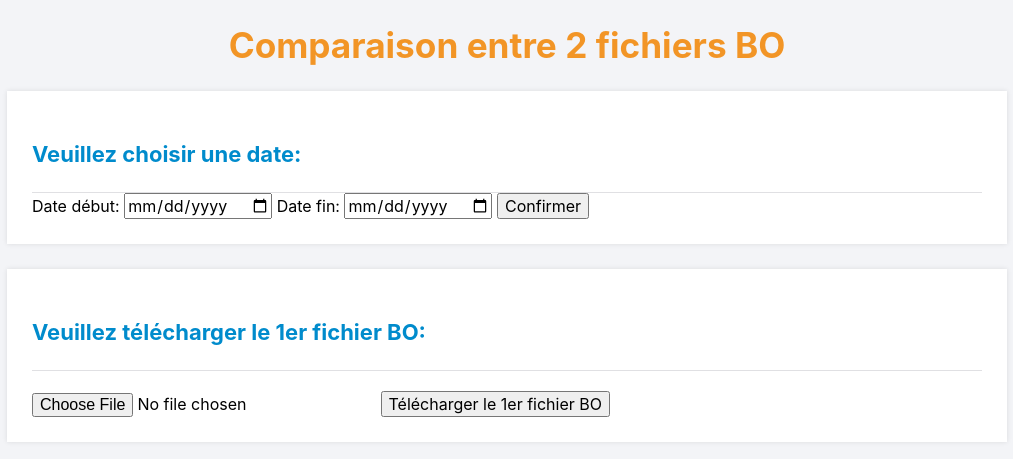
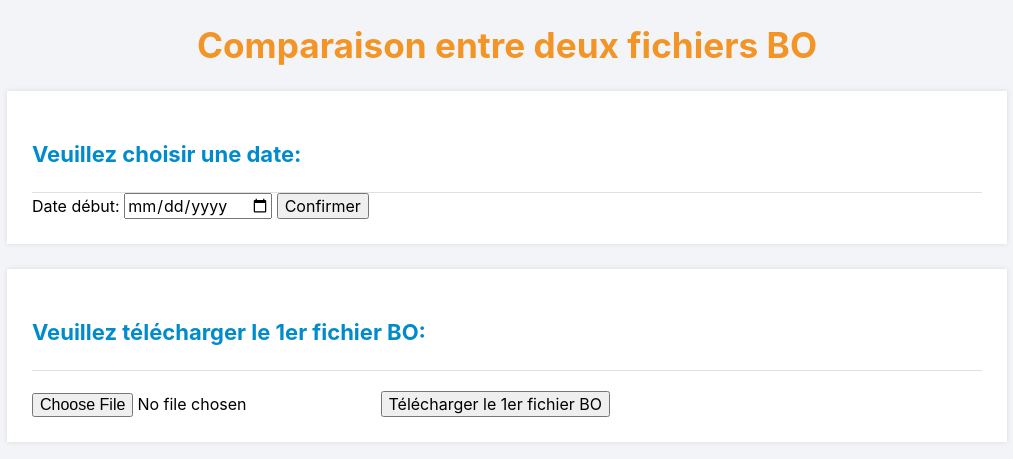
Before and after one commit to SalmaDarh/Projet-CT, a Flask app: page /accueil/ComparaisonBO/ in a window 1280 px wide. Shown: the part 70-529 px from the top of the page, without its empty margins (133-1146 px from the left). Run offline with Flask 2, Linux system fonts and the light colour scheme.

Commit message:
modifications

```diff
--- a/project/main.py
+++ b/project/main.py
@@ -145,7 +145,6 @@ def accueil():
 def logout():
     logout_user()
     return redirect(url_for('login'))
-
 
 
 
@@ -635,8 +634,7 @@ def comparaison():
             result = result.rename(columns={'Montant':'Montant fichier 1'}, inplace = False)
             result['Date et Heure Transaction'] = data_BO['Date et Heure Transaction'].apply(lambda t: t.replace(second=0))
 
-
-        #UPload file BO + Traitements:
+        #2ème fichier BO:
         if request.form['action']=='Télécharger le 2ème fichier BO':
             app.config['UPLOAD_FOLDER'] = UPLOAD_FOLDER_2
             file_BO = request.files['uploadBoe']
--- a/project/templates/comparaisonBO.html
+++ b/project/templates/comparaisonBO.html
@@ -4,14 +4,12 @@
 
 {% block content %}
 
-<h1 class="consol" style="color: #f29526;">Comparaison entre 2 fichiers BO</h1>
+<h1 class="consol" style="color: #f29526;">Comparaison entre deux fichiers BO</h1>
 <div>
     <h2 style="color: #008bcc;">Veuillez choisir une date:</h2>
     <form action="{{ url_for('controleTraitement') }}" method="post">
         <label for="startDate" >Date début:</label>
         <input type="date" name="startdate" id="startdate"  required>
-        <label for="birthday">Date fin:</label>
-        <input type="date" name="enddate" id="enddate" required>
         <input type="submit" name="action"value="Confirmer">
     </form>
 </div>
--- a/project/templates/index.html
+++ b/project/templates/index.html
@@ -8,7 +8,7 @@
 	</head>
 	<body>
 		<div class="logine">
-			<h1>Se connecter</h1>
+			<h1 style="color: #f29526;">Se connecter</h1>
 			<div class="links">
 				<a href="{{ url_for('login') }}" class="active">Connexion</a>
 			</div>
```
Also changed, not shown: 2 other files.
